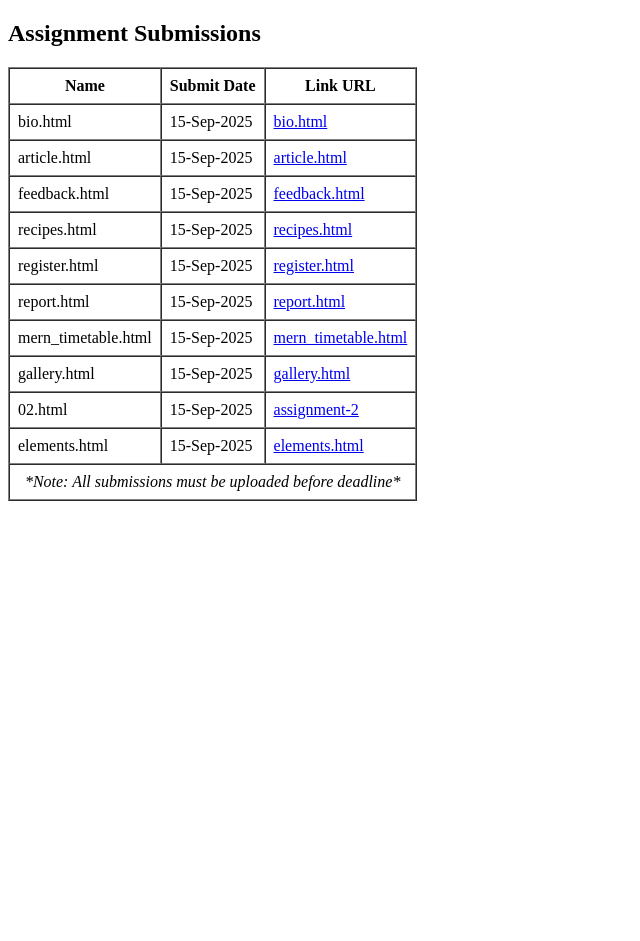
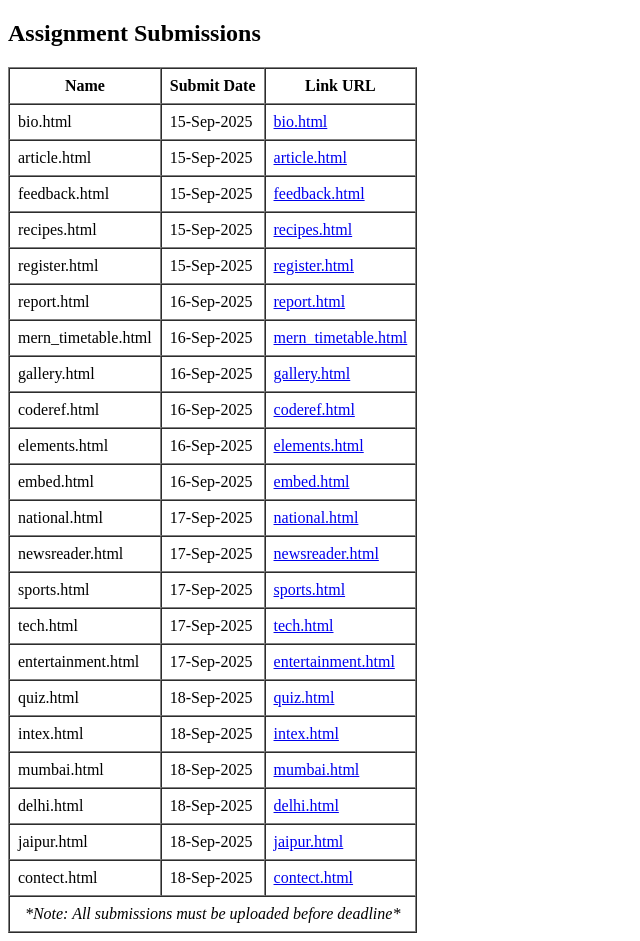
Before and after one commit to RavalMunjal/Assignment-cg, a plain HTML site: page assignment.html/index.html in a window 1280 px wide. Shown: the whole page, without its empty margins (0-640 px from the left). Before the commit the page ends 800 px from the top, so only its background shows below. Drawn offline with Linux system fonts and the light colour scheme.

Commit message:
small changes into html files

```diff
--- a/assignment.html/index.html
+++ b/assignment.html/index.html
@@ -46,29 +46,90 @@
             </tr>
             <tr>
                 <td>report.html</td>
-                <td>15-Sep-2025</td>
+                <td>16-Sep-2025</td>
                 <td><a href="report.html" target="_blank">report.html</a></td>
             </tr>
              <tr>
                 <td>mern_timetable.html</td>
-                <td>15-Sep-2025</td>
+                <td>16-Sep-2025</td>
                 <td><a href="mern_timetable.html" target="_blank">mern_timetable.html</a></td>
             </tr>
          <tr>
                 <td>gallery.html</td>
-                <td>15-Sep-2025</td>
+                <td>16-Sep-2025</td>
                 <td><a href="gallery.html" target="_blank">gallery.html</a></td>
              </tr>
              <tr>
-                <td>02.html</td>
-                <td>15-Sep-2025</td>
-                <td><a href="02.html" target="_blank">assignment-2</a></td>
+                <td>coderef.html</td>
+                <td>16-Sep-2025</td>
+                <td><a href="coderef.html" target="_blank">coderef.html</a></td>
             </tr>
             <tr>
                 <td>elements.html</td>
-                <td>15-Sep-2025</td>
+                <td>16-Sep-2025</td>
                 <td><a href="elements.html" target="_blank">elements.html</a></td>
             </tr>
+              <tr>
+                <td>embed.html</td>
+                <td>16-Sep-2025</td>
+                <td><a href="embed.html" target="_blank">embed.html</a></td>
+              </tr>
+                <tr>
+                <td>national.html</td>
+                <td>17-Sep-2025</td>
+                <td><a href="national.html" target="_blank">national.html</a></td>
+                </tr>
+                 <tr>
+                <td>newsreader.html</td>
+                <td>17-Sep-2025</td>
+                <td><a href="newsreader.html" target="_blank">newsreader.html</a></td>
+                 </tr>
+                   <tr>
+                <td>sports.html</td>
+                <td>17-Sep-2025</td>
+                <td><a href="sports.html" target="_blank">sports.html</a></td>
+                </tr>
+                <tr>
+                <td>tech.html</td>
+                <td>17-Sep-2025</td>
+                <td><a href="tech.html" target="_blank">tech.html</a></td>
+                </tr>
+                  <tr>
+                <td>entertainment.html</td>
+                <td>17-Sep-2025</td>
+                <td><a href="entertainment.html" target="_blank">entertainment.html</a></td>
+                  </tr>
+                   <tr>
+                <td>quiz.html</td>
+                <td>18-Sep-2025</td>
+                <td><a href="quiz.html" target="_blank">quiz.html</a></td>
+                </tr>
+                  <tr>
+                <td>intex.html</td>
+                <td>18-Sep-2025</td>
+                <td><a href="intex.html" target="_blank">intex.html</a></td>
+                </tr>
+                 <tr>
+                <td>mumbai.html</td>
+                <td>18-Sep-2025</td>
+                <td><a href="mumbai.html" target="_blank">mumbai.html</a></td>
+                </tr>
+                <tr>
+                <td>delhi.html</td>
+                <td>18-Sep-2025</td>
+                <td><a href="delhi.html" target="_blank">delhi.html</a></td>
+                </tr>
+                <tr>
+                <td>jaipur.html</td>
+                <td>18-Sep-2025</td>
+                <td><a href="jaipur.html" target="_blank">jaipur.html</a></td>
+                </tr>
+                <tr>
+                <td>contect.html</td>
+                <td>18-Sep-2025</td>
+                <td><a href="contect.html" target="_blank">contect.html</a></td>
+                </tr>
+
         </tbody>
         <tfoot>
             <tr>
```
Also changed, not shown: assignment.html/contect.html (+1 -1 lines), assignment.html/delhi.html (+1 -1 lines), assignment.html/intex.html (added, +24 -0 lines), assignment.html/jaipur.html (+1 -1 lines), assignment.html/mern_timetable.html (+2 -2 lines), assignment.html/mumbai.html (+1 -1 lines).
